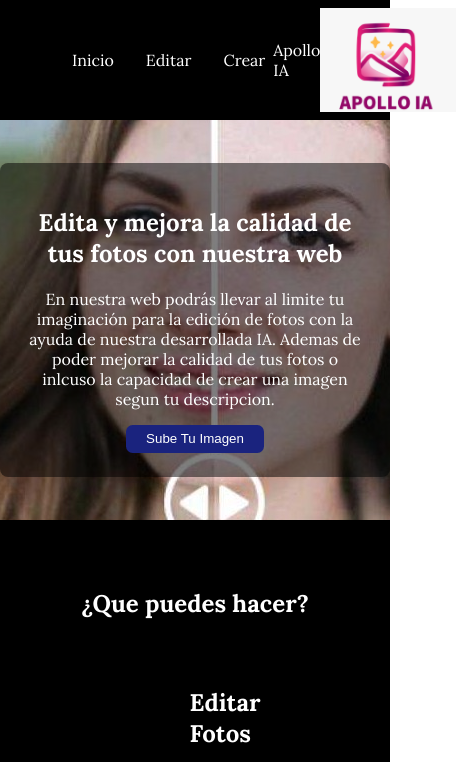
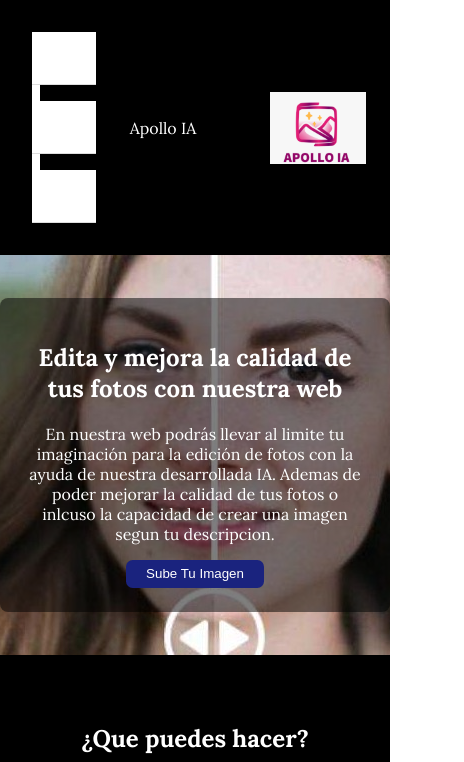
Before and after one commit to Cabohf/WEBFOTOSFIGMA, a plain HTML site: page Index.html in a window 390 px wide. Shown: the top 762 px of the page, 464 px wide, since content can reach past the window. Drawn offline with Linux system fonts and the light colour scheme.

Commit message:
Responsive

```diff
--- a/ApolloIAcss.css
+++ b/ApolloIAcss.css
@@ -201,3 +201,49 @@ footer {
     height: 1.5em;
     cursor: pointer;
 }
+
+@media (width < 576px) {
+    .cabecera {
+        flex-direction: flex;
+        align-items: center;
+        padding: 1.0em;
+
+    }
+
+    .logo {
+        display: flex;
+        align-items: center;
+    }
+
+    .logo img {
+        width: 6em;
+        height: 4.5em;
+        margin-right: 0.5em;
+    }
+
+    .menu {
+        display: flex;
+        flex-direction: column;
+        background: white;
+        top: 0.5em;
+        right: 0.0em;
+        width: 0.5em;
+        border-radius: 0.5em;
+        margin: 1em;
+    }
+
+    .menu ul {
+        flex-direction: column;
+        padding: 0.0em;
+        margin: 0.0em;
+        width: 3em;
+    }
+
+    .menu li {
+        padding: 1.0em;
+        border-bottom: 0.1em solid #ddd;
+        text-align: center;
+        background: white;
+        width: 2em;
+    }
+}
```
